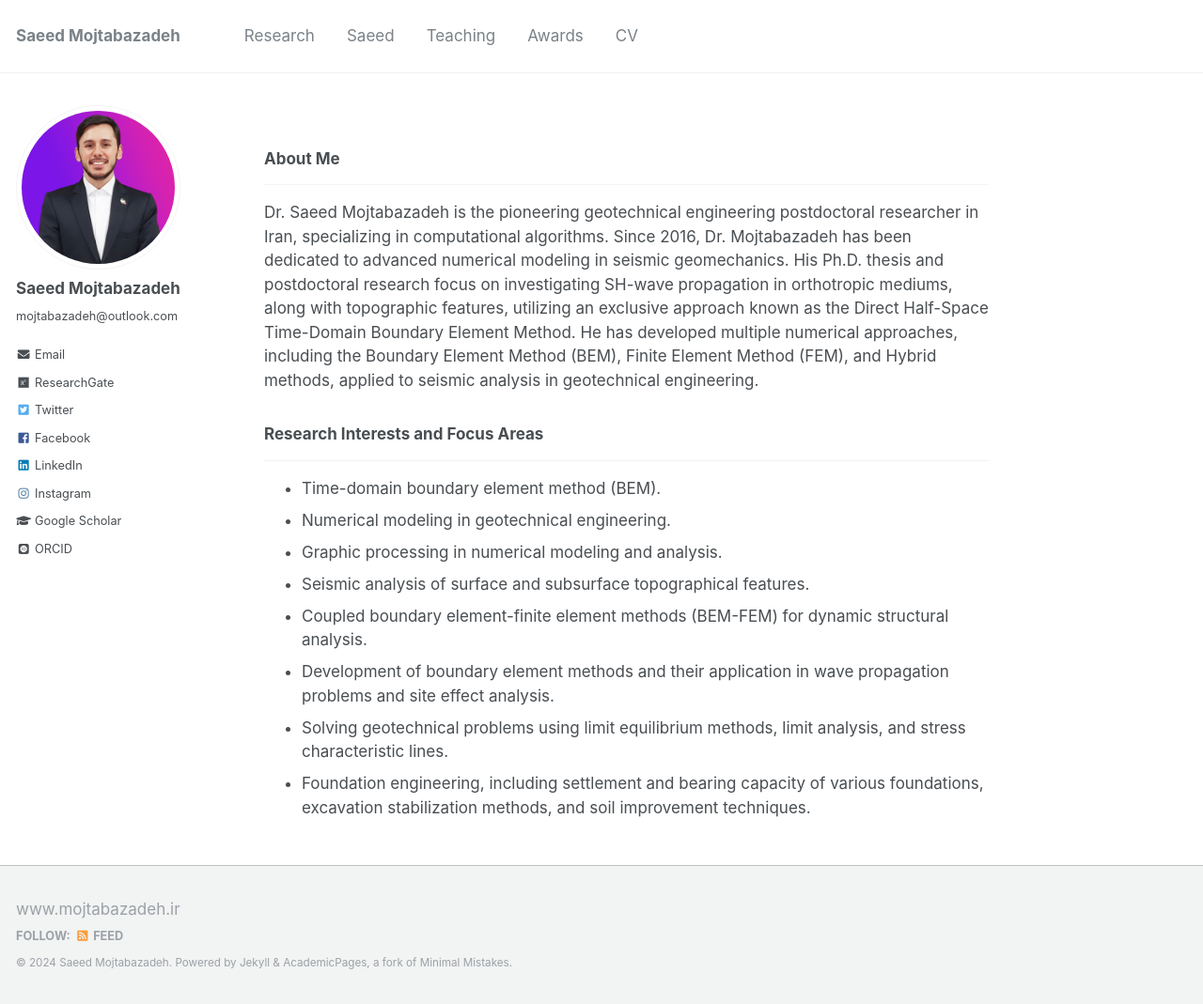
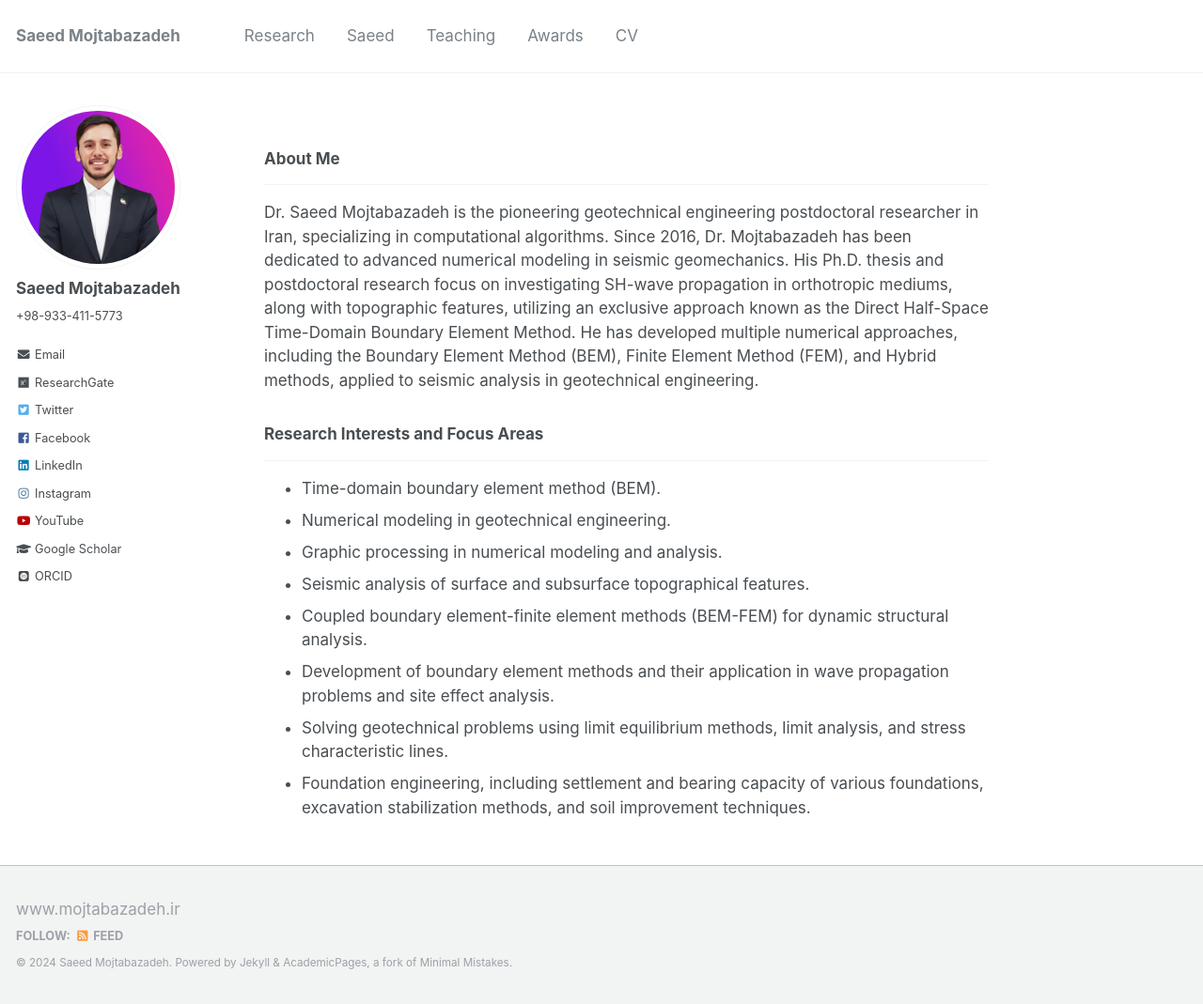
Before and after one commit to mojtabazadeh/mojtabazadeh.github.io, a Jekyll site: the page built from _pages/about.md, in a window 1280 px wide and 1069 px high. Shown: the whole window at 94% size. Built offline with Jekyll 4.4.1, drawn with Linux system fonts in a browser that asks for light colours; some web fonts are replaced; some of the changed lines change nothing that is shown.

Commit message:
Update _config.yml

```diff
--- a/_config.yml
+++ b/_config.yml
@@ -83,6 +83,7 @@ author:
   name             : "Saeed Mojtabazadeh"
   avatar           : "Saeed2.jpg"
   bio              : "mojtabazadeh@outlook.com"
+  bio              : "+98-933-411-5773"
   location         :
   employer         :
   pubmed           :
@@ -113,7 +114,7 @@ author:
   vine             :
   weibo            :
   xing             :
-  youtube          :
+  youtube          : "https://www.aparat.com/mojtabazadeh"
   wikipedia        :
 
 
```
